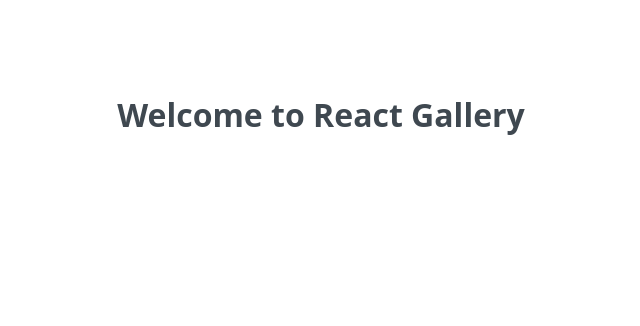
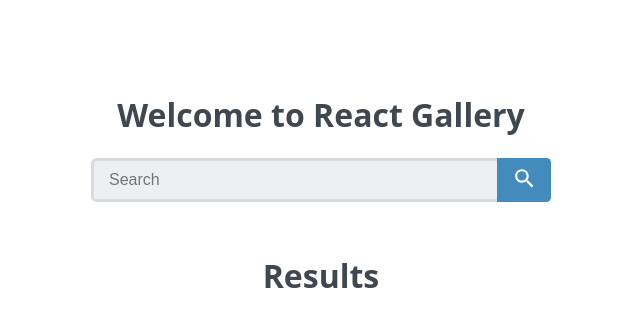
Before and after one commit to webernick79/react-gallery, a React (Create React App) app: page / in a window 1280 px wide. Shown: the top 326 px of the page, without its empty margins (319-959 px from the left). Built offline with nearby package versions, Linux system fonts and the light colour scheme; no server answers.

Commit message:
Adds Flickr Fetch request

```diff
--- a/src/App.js
+++ b/src/App.js
@@ -1,13 +1,40 @@
 import React, { Component } from 'react';
+
+// api key
+import apiKey from './config';
+
+// components
+import SearchForm from './Components/SearchForm';
+import PhotoList from './Components/PhotoList';
 
 
 class App extends Component {
+
+  constructor() {
+    super();
+    this.state ={
+      photos: []
+    };
+  }
+
+  componentDidMount() {
+    fetch(`https://api.flickr.com/services/rest/?method=flickr.photos.search&api_key=${apiKey}&text=flower&per_page=12&format=json&nojsoncallback=1`)
+      .then(response => response.json())
+      .then(responseData => {
+        console.log(responseData.photos.photo);
+        this.setState({ photos: responseData.photos.photo });
+      })
+      .catch(error => {
+        console.log('Error fetching and parsing data', error);
+      });
+  }
+
   render() {
     return (
       <div className="container">
-        <header>
           <h1>Welcome to React Gallery</h1>
-        </header>
+          <SearchForm />
+          <PhotoList />
       </div>
     );
   }
--- /dev/null
+++ b/src/Components/PhotoList.js
@@ -0,0 +1,14 @@
+import React from 'react';
+
+const PhotoList = props => {
+  return(
+    <div className="photo-container">
+      <h2>Results</h2>
+      <ul>
+        {/*comment*/}
+      </ul>
+    </div>
+  );
+}
+
+export default PhotoList;
--- /dev/null
+++ b/src/Components/SearchForm.js
@@ -0,0 +1,18 @@
+import React, { Component } from 'react';
+
+export default class SearchForm extends Component {
+
+  render() {
+    return (
+      <form className="search-form" >
+        <input type="search" name="search" placeholder="Search" required/>
+        <button type="submit" className="search-button">
+          <svg fill="#fff" height="24" viewBox="0 0 23 23" width="24" xmlns="http://www.w3.org/2000/svg">
+            <path d="M15.5 14h-.79l-.28-.27C15.41 12.59 16 11.11 16 9.5 16 5.91 13.09 3 9.5 3S3 5.91 3 9.5 5.91 16 9.5 16c1.61 0 3.09-.59 4.23-1.57l.27.28v.79l5 4.99L20.49 19l-4.99-5zm-6 0C7.01 14 5 11.99 5 9.5S7.01 5 9.5 5 14 7.01 14 9.5 11.99 14 9.5 14z"/>
+            <path d="M0 0h24v24H0z" fill="none"/>
+          </svg>
+        </button>
+      </form>
+    );
+  }
+}
```
Also changed, not shown: 1 other file (tests, documents, lock files or other folders).
